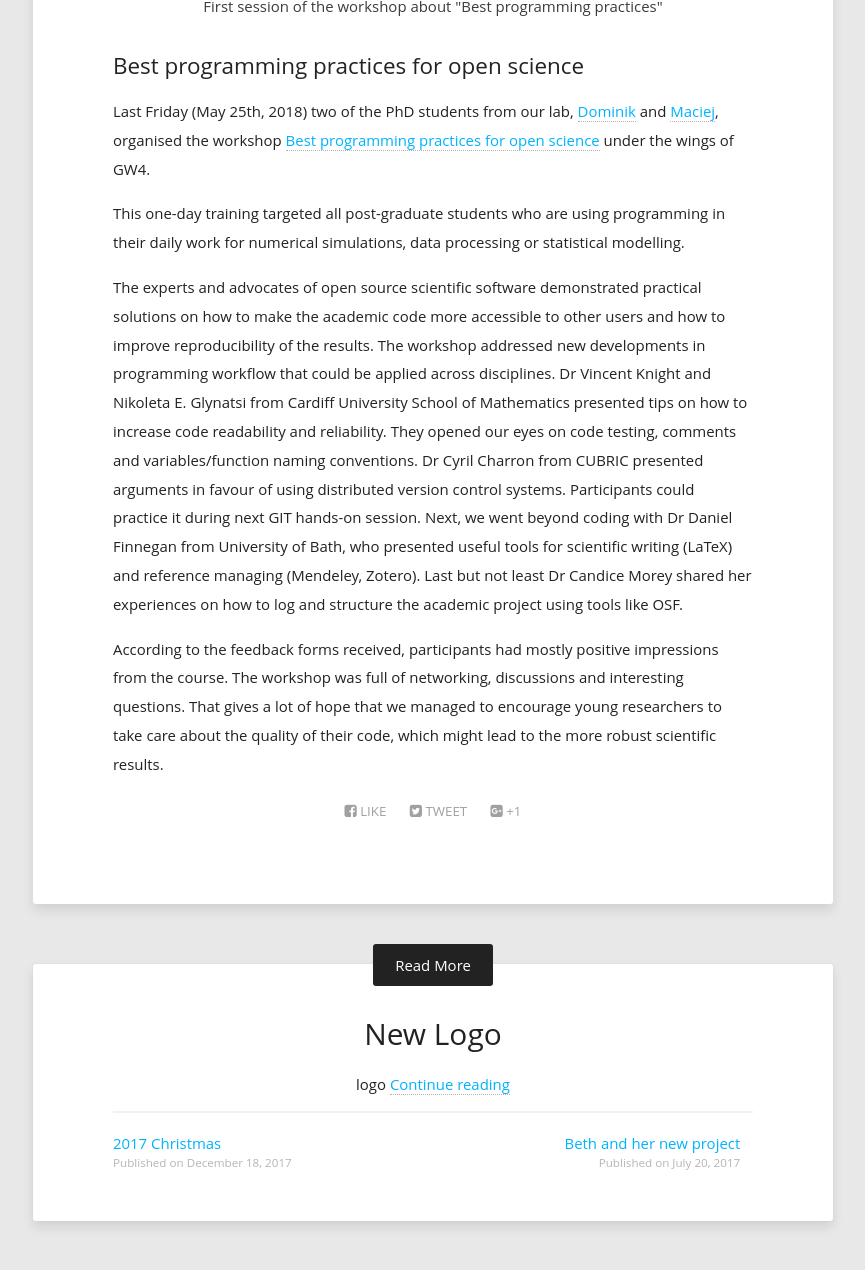
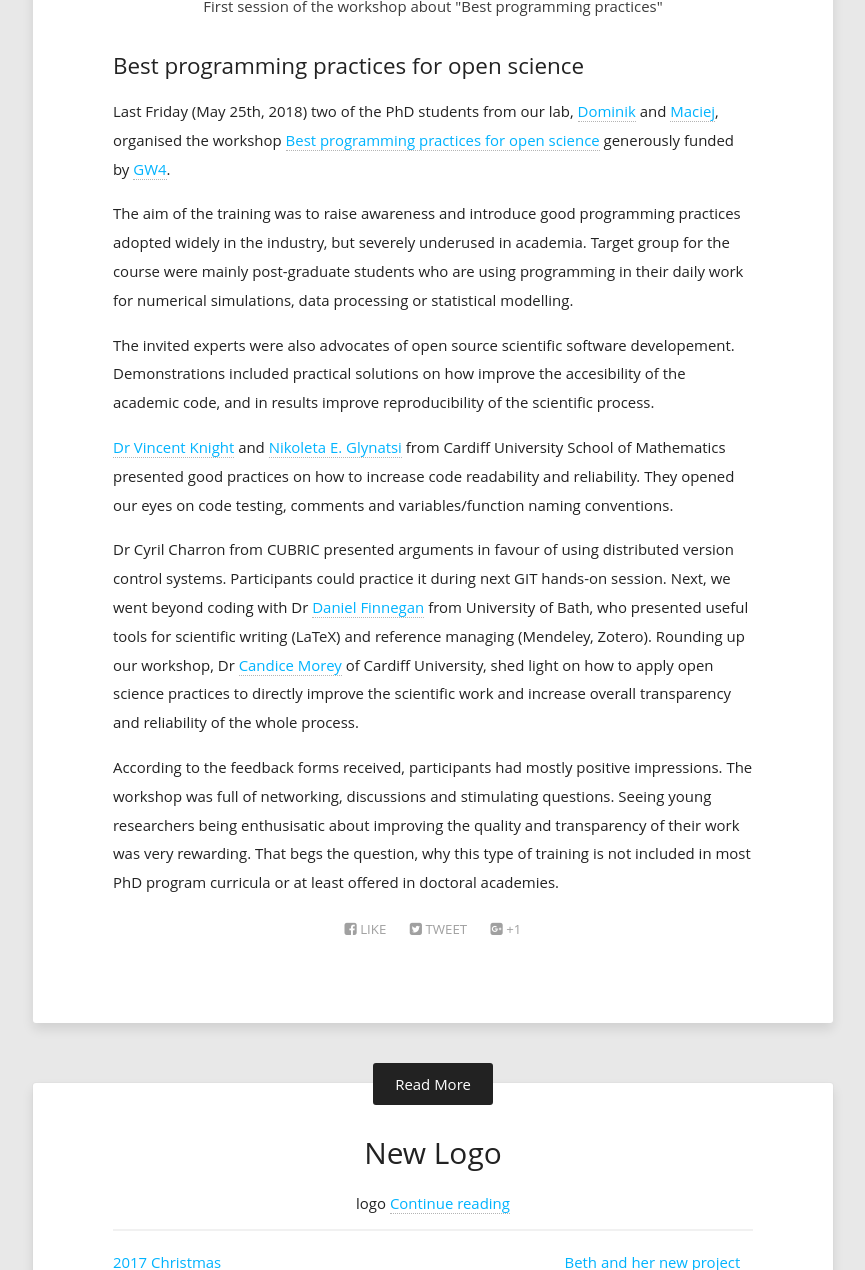
Before and after one commit to ccbrain/ccbrain.github.io, a Jekyll site: the page built from _posts/2018-05-28-Workshop.md, in a window 1280 px wide and 1400 px high, scrolled down 639 px, cut to the strip 130-1400 px from the top of the window. Shown: the whole strip, without its empty margins (207-1072 px from the left). Built offline with Jekyll 4.4.1, drawn with Linux system fonts in a browser that asks for light colours; some web fonts are replaced; some of the changed text lies outside the part shown.

Commit message:
Updated the text

```diff
--- a/_posts/2018-05-28-Workshop.md
+++ b/_posts/2018-05-28-Workshop.md
@@ -13,10 +13,14 @@ description: "logo"
 
 ### Best programming practices for open science
 
-Last Friday (May 25th, 2018) two of the PhD students from our lab, [Dominik](/people/dominik_krzeminski) and [Maciej](/people/maciej_szul), organised the workshop [Best programming practices for open science](https://sciprogramming.wordpress.com/) under the wings of GW4.
+Last Friday (May 25th, 2018) two of the PhD students from our lab, [Dominik](/people/dominik_krzeminski) and [Maciej](/people/maciej_szul), organised the workshop [Best programming practices for open science](https://sciprogramming.wordpress.com/) generously funded by [GW4](http://gw4.ac.uk/).
 
-This one-day training targeted all post-graduate students who are using programming in their daily work for numerical simulations, data processing or statistical modelling.
+The aim of the training was to raise awareness and introduce good programming practices adopted widely in the industry, but severely underused in academia. Target group for the course were mainly post-graduate students who are using programming in their daily work for numerical simulations, data processing or statistical modelling.
 
-The experts and advocates of open source scientific software demonstrated practical solutions on how to make the academic code more accessible to other users and how to improve reproducibility of the results. The workshop addressed new developments in programming workflow that could be applied across disciplines. Dr Vincent Knight and Nikoleta E. Glynatsi from Cardiff University School of Mathematics presented tips on how to increase code readability and reliability. They opened our eyes on code testing, comments and variables/function naming conventions. Dr Cyril Charron from CUBRIC presented arguments in favour of using distributed version control systems. Participants could practice it during next GIT hands-on session. Next, we went beyond coding with Dr Daniel Finnegan from University of Bath, who presented useful tools for scientific writing (LaTeX) and reference managing (Mendeley, Zotero). Last but not least Dr Candice Morey shared her experiences on how to log and structure the academic project using tools like OSF.
+The invited experts were also advocates of open source scientific software developement. Demonstrations included practical solutions on how improve the accesibility of the academic code, and in results improve reproducibility of the scientific process.
 
-According to the feedback forms received, participants had mostly positive impressions from the course. The workshop was full of networking, discussions and interesting questions. That gives a lot of hope that we managed to encourage young researchers to take care about the quality of their code, which might lead to the more robust scientific results.
+[Dr Vincent Knight](https://twitter.com/drvinceknight) and [Nikoleta E. Glynatsi](https://twitter.com/nikoletaglyn) from Cardiff University School of Mathematics presented good practices on how to increase code readability and reliability. They opened our eyes on code testing, comments and variables/function naming conventions.
+
+Dr Cyril Charron from CUBRIC presented arguments in favour of using distributed version control systems. Participants could practice it during next GIT hands-on session. Next, we went beyond coding with Dr [Daniel Finnegan](https://twitter.com/Lancophone) from University of Bath, who presented useful tools for scientific writing (LaTeX) and reference managing (Mendeley, Zotero). Rounding up our workshop, Dr [Candice Morey](https://twitter.com/candicemorey) of Cardiff University, shed light on how to apply open science practices to directly improve the scientific work and increase overall transparency and reliability of the whole process.
+
+According to the feedback forms received, participants had mostly positive impressions. The workshop was full of networking, discussions and stimulating questions. Seeing young researchers being enthusisatic about improving the quality and transparency of their work was very rewarding. That begs the question, why this type of training is not included in most PhD program curricula or at least offered in doctoral academies.
```
Also changed, not shown: other parts of _posts/2018-05-28-Workshop.md (+1 -1 lines).
